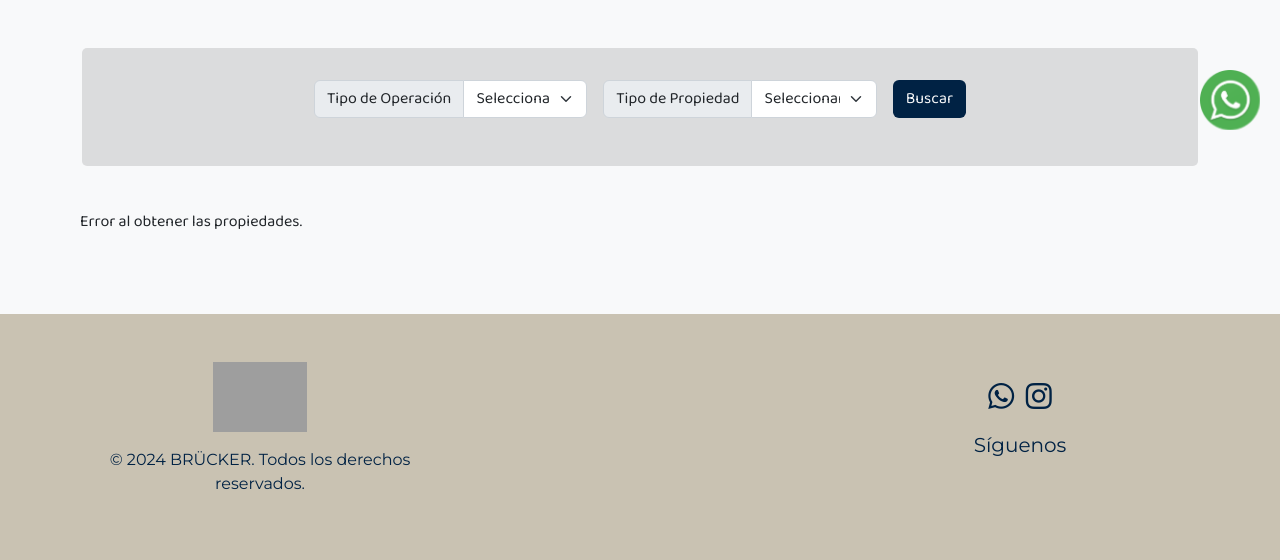
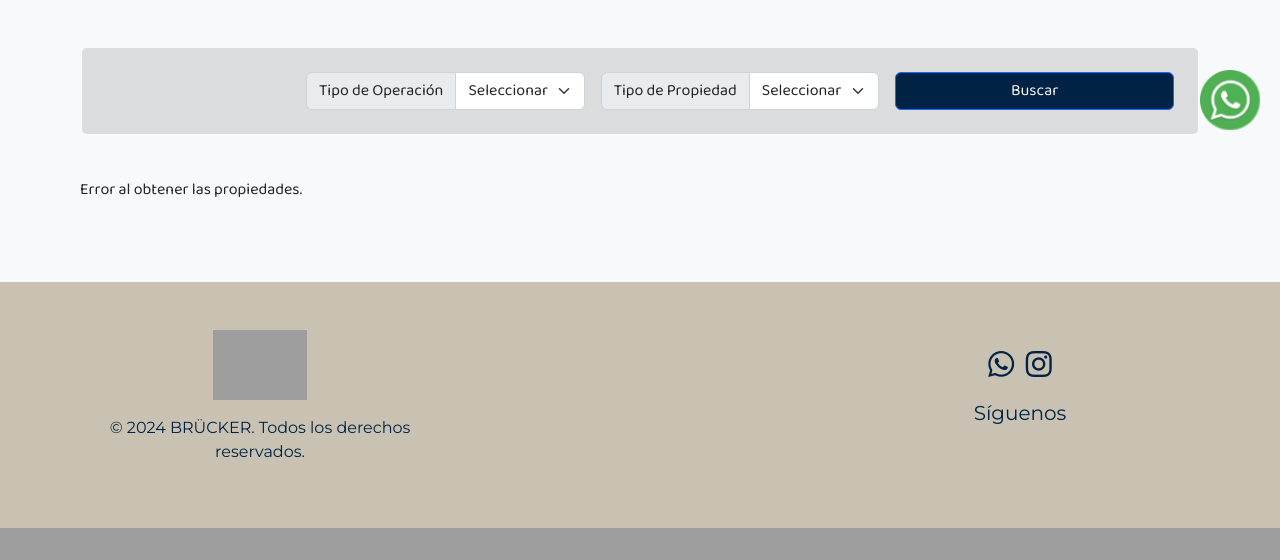
Before and after one commit to ivanagermir/brucker2.0, a PHP site: page /propiedades.php in a window 1280 px wide. Shown: the part 650-1210 px from the top of the page. After the commit the page ends 1178 px from the top, so only its background shows below. Run offline with PHP 8.4, Linux system fonts and the light colour scheme; data that the repository does not hold is empty; grey boxes are pictures that could not be loaded.

Commit message:
cambio nombre a index.php

```diff
--- a/css/comprar.css
+++ b/css/comprar.css
@@ -6,7 +6,7 @@
 }
 
 .portada-comprar {
-  background-image: url('../img/img-portadas/');
+  background-image: url('../img/img-portadas/portada_comprar.png');
   background-size: cover;
   height: 650px;
   position: relative;
--- a/css/home.css
+++ b/css/home.css
@@ -1,6 +1,6 @@
 /* Portada - home */
 .jumbotron {
-  background-image: url('../img/img-portadas/portada-puente.png');
+  background-image: url('../img/img-portadas/cordoba3.png');
   background-size: cover;
   height: 700px;
   position: relative;
@@ -15,6 +15,7 @@
   padding: 0px 50px 50px 50px;
   position: relative;
   z-index: 1;
+
 }
 
 .card{
--- a/css/propiedades.css
+++ b/css/propiedades.css
@@ -32,8 +32,9 @@
 .container-filtro {
   width: 100%; /* Hacer que el filtro ocupe todo el ancho del contenedor */
   margin: 0 auto; /* Centrar el filtro horizontalmente dentro del contenedor-filtro-bg */
+  text-align: center;
+  border-radius: 10px; /* Opcional: agregar bordes redondeados al contenedor */
 
-  border-radius: 10px; /* Opcional: agregar bordes redondeados al contenedor */
 }
 
 .container-filtro:hover{
--- a/css/tasar.css
+++ b/css/tasar.css
@@ -1,5 +1,5 @@
 .portada-tasar {
-    background-image: url('../img/img-portadas/portada-tasar.png');
+    background-image: url('../img/img-portadas/tasarAzul.png');
     background-size: cover;
     height: 650px;
     position: relative;
--- a/css/vender.css
+++ b/css/vender.css
@@ -6,7 +6,7 @@
 }
 
 .portada-vender {
-  background-image: url('../img/img-portadas/portada_vender.png');
+  background-image: url('../img/img-portadas/portada-vender.png');
   background-size: cover;
   height: 650px;
   position: relative;
--- a/home.php
+++ b/index.php
@@ -92,7 +92,7 @@
 
     <!-- Cards: Comprar, vender, tasar, invertir-->
     <section class="card-section">
-      <div class="row row-cols-1 row-cols-md-3 g-3">
+      <div class="row row-cols-1 row-cols-md-3 g-4">
         <div class="col">
           <div class="container card-first h-100" data-aos="fade-up">
             <div class="card-body">
--- a/propiedades.php
+++ b/propiedades.php
@@ -94,13 +94,15 @@
 
     <section>
 
+
     <section class="container">
       <div class="container-filtro-bg">
-        <div class="container-filtro p-4 mb-5 mt-5  rounded">
+        <div class="container-filtro p-4 mb-5 mt-5 rounded">
           <form action="search_properties.php" method="get">
             <div class="content-filtro">
-              <div class="d-flex p-2 justify-content-between align-items-center">
-                    <div class="input-group mb-3 me-3">
+              <div class="row g-3">
+                <div class="col-md-4">
+                  <div class="input-group">
                     <label class="input-group-text" for="operation_types">Tipo de Operación</label>
                     <select class="form-select" id="operation_types" name="operation_types">
                       <option value='-1'>Seleccionar</option>
@@ -110,7 +112,9 @@
                       <!-- Agrega más opciones según sea necesario -->
                     </select>
                   </div>
-                    <div class="input-group mb-3 me-3">
+                </div>
+                <div class="col-md-4">
+                  <div class="input-group">
                     <label class="input-group-text" for="property_types">Tipo de Propiedad</label>
                     <select class="form-select" id="property_types" name="property_types">
                       <option value='-1'>Seleccionar</option>
@@ -125,17 +129,16 @@
                       <!-- Agrega más opciones según sea necesario -->
                     </select>
                   </div>
-                    <div class="input-group mb-3">
-                        <button type="submit" class="btn">Buscar</button>
+                </div>
+                <div class="col-md-4">
+                  <button type="submit" class="btn btn-primary w-100">Buscar</button>
                 </div>
               </div>
             </div>
-
           </form>
         </div>
       </div>
     </section>
-
 
 
 
```
Also changed, not shown: img/img-home/cordoba.jpg (renamed from img/img-home/depositphotos_239018502-stock-photo-capuchins-church-sacred-heart-church.jpg), img/img-portadas/portada-vender.png (added), img/img-portadas/portada_comprar.png (renamed from img/img-portadas/portada_vender.png), 1 other file. Lines whose indentation alone changed are shown as unchanged.
